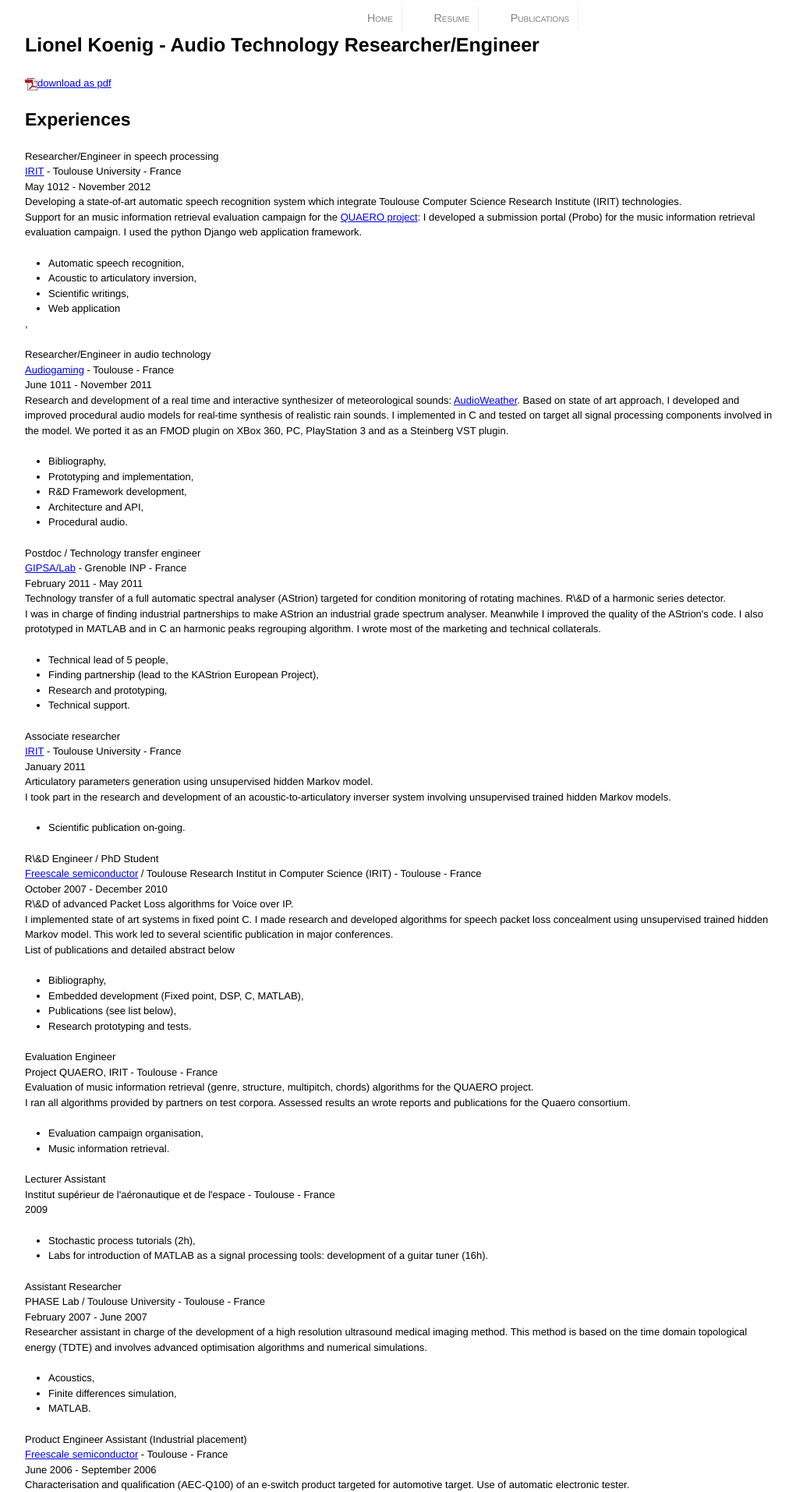
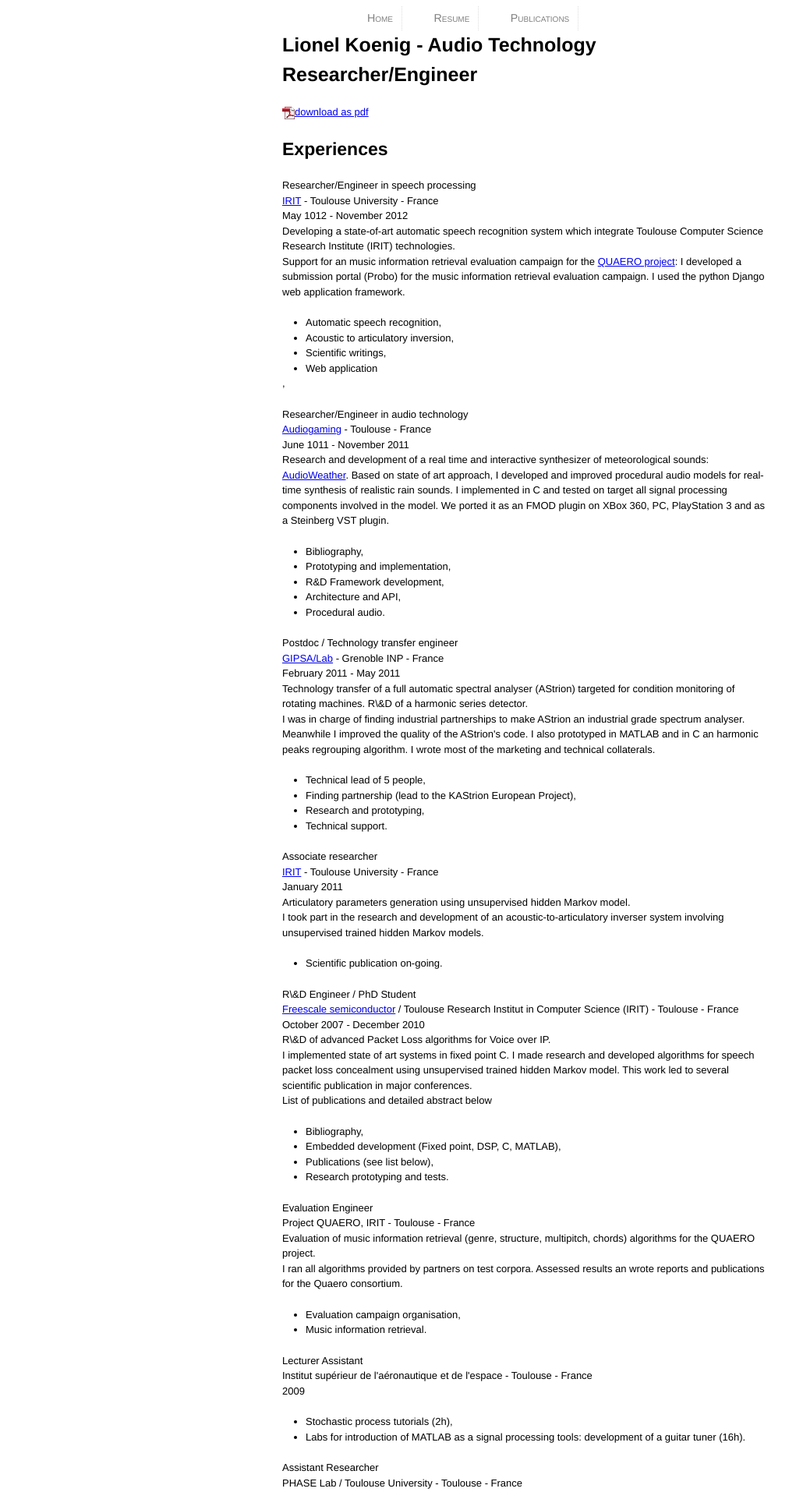
Before and after one commit to lkoenig/lkoenig.github.com, a Jekyll site: the page built from resume.html, in a window 1280 px wide. Shown: the top 1914 px of the page at 78% size, without its empty margins (128-1149 px from the left). Built offline with Jekyll 4.4.1, drawn with Linux system fonts in a browser that asks for light colours; Markdown is read by kramdown in place of the engine named in the settings.

Commit message:
LAYOUT: Managing layout in default.html

```diff
--- a/_layouts/default.html
+++ b/_layouts/default.html
@@ -33,7 +33,13 @@
 </div>
 </div>
 </nav>
-{{ content }}
+<div class="container_12">
+  <div class="grid_4">
+  </div>
+  <div class="prefix_4 grid_8">
+  {{ content }}
+  </div>
+</div>
 <footer>
 
 </footer>
--- a/_layouts/publication_entry.html
+++ b/_layouts/publication_entry.html
@@ -1,8 +1,6 @@
 ---
 layout: default
 ---
-<div class="container_12">
 <h2>{{page.title}}</h2>
 <p>{{ page.authors }}</p>
 <p>{{content}}</p>
-</div>
--- a/_layouts/resume.html
+++ b/_layouts/resume.html
@@ -2,6 +2,6 @@
 layout: default
 style: resume.css
 ---
-<div class="container_12">
+<div class="content">
 {{ content }}
 </div>
--- a/index.html
+++ b/index.html
@@ -5,9 +5,6 @@ keywords: Lionel Koenig, Audio Signal Processing
 
 section: Home
 ---
-<div class="container_12">
 <h1>Welcome</h1>
 
-My name is Lionel Koenig, I am an researcher and an engineer in audio signal processing. I also play the trombone.
-
-</div>
+<p>My name is Lionel Koenig, I am an researcher and an engineer in audio signal processing. I also play the trombone.</p>
--- a/publications/index.html
+++ b/publications/index.html
@@ -2,8 +2,6 @@
 layout: default
 title: Publications
 ---
-<div class='container_12'>
-<div class="prefix_4 grid_8">
 {% for post in site.posts %}
   <div class="pub_entry">
     <h1><a href="{{ post.url }}">{{ post.title }}</h1></a>
@@ -15,5 +13,3 @@ title: Publications
     </p>
   <div>
 {% endfor %}
-</div>
-</div>
```
